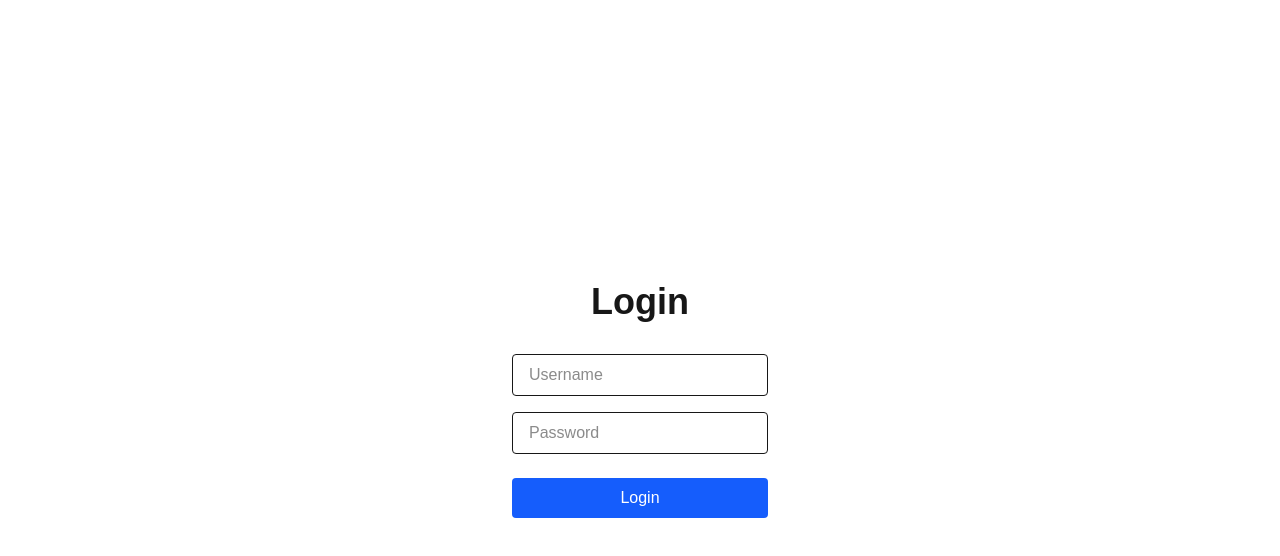
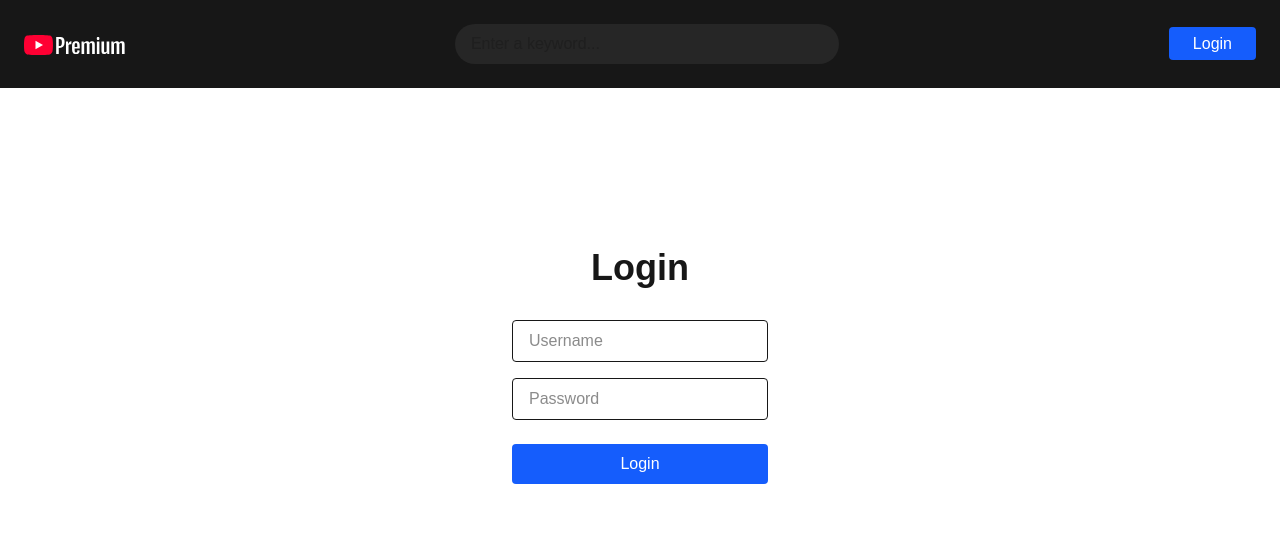
Before and after one commit to paulotra/youtube-project, a Next.js app: page /login in a window 1280 px wide. Shown: the top 556 px of the page. Built offline with nearby package versions, Linux system fonts and the light colour scheme.

Commit message:
add layout (#6)

```diff
--- a/src/app/layout.tsx
+++ b/src/app/layout.tsx
@@ -1,5 +1,6 @@
 import type { Metadata } from 'next'
 import { Geist, Geist_Mono } from 'next/font/google'
+import Navbar from '@/components/Navbar'
 import './globals.css'
 
 const geistSans = Geist({
@@ -27,7 +28,10 @@
       lang="en"
       className={`${geistSans.variable} ${geistMono.variable} h-full antialiased`}
     >
-      <body className="min-h-full flex flex-col">{children}</body>
+      <body className="min-h-full flex flex-col">
+        <Navbar />
+        <main>{children}</main>
+      </body>
     </html>
   )
 }
--- a/src/app/login/page.tsx
+++ b/src/app/login/page.tsx
@@ -42,9 +42,9 @@
     }
   }
   return (
-    <div className="flex items-center justify-center h-screen">
+    <div className="flex items-center justify-center pt-20">
       <form
-        className="flex flex-col items-center justify-center h-screen"
+        className="flex flex-col items-center justify-center mt-20"
         onSubmit={(e) => {
           e.preventDefault()
           handleLogin()
--- /dev/null
+++ b/src/components/Logo.tsx
@@ -0,0 +1,58 @@
+export default function Logo() {
+  return (
+    <svg
+      xmlns="http://www.w3.org/2000/svg"
+      id="yt-ringo2-red-svg_yt106"
+      className="external-icon"
+      width="101"
+      height="20"
+      viewBox="0 0 101 20"
+      focusable="false"
+      aria-hidden="true"
+      style={{
+        pointerEvents: 'none',
+        display: 'inherit',
+        width: '100%',
+        height: '100%',
+      }}
+    >
+      <g>
+        <path
+          d="M14.4848 20C14.4848 20 23.5695 20 25.8229 19.4C27.0917 19.06 28.0459 18.08 28.3808 16.87C29 14.65 29 9.98 29 9.98C29 9.98 29 5.34 28.3808 3.14C28.0459 1.9 27.0917 0.94 25.8229 0.61C23.5695 0 14.4848 0 14.4848 0C14.4848 0 5.42037 0 3.17711 0.61C1.9286 0.94 0.954148 1.9 0.59888 3.14C0 5.34 0 9.98 0 9.98C0 9.98 0 14.65 0.59888 16.87C0.954148 18.08 1.9286 19.06 3.17711 19.4C5.42037 20 14.4848 20 14.4848 20Z"
+          fill="#FF0033"
+        ></path>
+        <path d="M19 10L11.5 5.75V14.25L19 10Z" fill="white"></path>
+      </g>
+      <g id="youtube-paths_yt106">
+        <path
+          d="M32.1819 2.10016V18.9002H34.7619V12.9102H35.4519C38.8019 12.9102 40.5619 11.1102 40.5619 7.57016V6.88016C40.5619 3.31016 39.0019 2.10016 35.7219 2.10016H32.1819ZM37.8619 7.63016C37.8619 10.0002 37.1419 11.0802 35.4019 11.0802H34.7619V3.95016H35.4519C37.4219 3.95016 37.8619 4.76016 37.8619 7.13016V7.63016Z"
+          fill="#FFFFFF"
+        ></path>
+        <path
+          d="M41.982 18.9002H44.532V10.0902C44.952 9.37016 45.992 9.05016 47.302 9.32016L47.462 6.33016C47.292 6.31016 47.142 6.29016 47.002 6.29016C45.802 6.29016 44.832 7.20016 44.342 8.86016H44.162L43.952 6.54016H41.982V18.9002Z"
+          fill="#FFFFFF"
+        ></path>
+        <path
+          d="M55.7461 11.5002C55.7461 8.52016 55.4461 6.31016 52.0161 6.31016C48.7861 6.31016 48.0661 8.46016 48.0661 11.6202V13.7902C48.0661 16.8702 48.7261 19.1102 51.9361 19.1102C54.4761 19.1102 55.7861 17.8402 55.6361 15.3802L53.3861 15.2602C53.3561 16.7802 53.0061 17.4002 51.9961 17.4002C50.7261 17.4002 50.6661 16.1902 50.6661 14.3902V13.5502H55.7461V11.5002ZM51.9561 7.97016C53.1761 7.97016 53.2661 9.12016 53.2661 11.0702V12.0802H50.6661V11.0702C50.6661 9.14016 50.7461 7.97016 51.9561 7.97016Z"
+          fill="#FFFFFF"
+        ></path>
+        <path
+          d="M60.1945 18.9002V8.92016C60.5745 8.39016 61.1945 8.07016 61.7945 8.07016C62.5645 8.07016 62.8445 8.61016 62.8445 9.69016V18.9002H65.5045L65.4845 8.93016C65.8545 8.37016 66.4845 8.04016 67.1045 8.04016C67.7745 8.04016 68.1445 8.61016 68.1445 9.69016V18.9002H70.8045V9.49016C70.8045 7.28016 70.0145 6.27016 68.3445 6.27016C67.1845 6.27016 66.1945 6.69016 65.2845 7.67016C64.9045 6.76016 64.1545 6.27016 63.0845 6.27016C61.8745 6.27016 60.7345 6.79016 59.9345 7.76016H59.7845L59.5945 6.54016H57.5445V18.9002H60.1945Z"
+          fill="#FFFFFF"
+        ></path>
+        <path
+          d="M74.0858 4.97016C74.9858 4.97016 75.4058 4.67016 75.4058 3.43016C75.4058 2.27016 74.9558 1.91016 74.0858 1.91016C73.2058 1.91016 72.7758 2.23016 72.7758 3.43016C72.7758 4.67016 73.1858 4.97016 74.0858 4.97016ZM72.8658 18.9002H75.3958V6.54016H72.8658V18.9002Z"
+          fill="#FFFFFF"
+        ></path>
+        <path
+          d="M79.9516 19.0902C81.4116 19.0902 82.3216 18.4802 83.0716 17.3802H83.1816L83.2916 18.9002H85.2816V6.54016H82.6416V16.4702C82.3616 16.9602 81.7116 17.3202 81.1016 17.3202C80.3316 17.3202 80.0916 16.7102 80.0916 15.6902V6.54016H77.4616V15.8102C77.4616 17.8202 78.0416 19.0902 79.9516 19.0902Z"
+          fill="#FFFFFF"
+        ></path>
+        <path
+          d="M90.0031 18.9002V8.92016C90.3831 8.39016 91.0031 8.07016 91.6031 8.07016C92.3731 8.07016 92.6531 8.61016 92.6531 9.69016V18.9002H95.3131L95.2931 8.93016C95.6631 8.37016 96.2931 8.04016 96.9131 8.04016C97.5831 8.04016 97.9531 8.61016 97.9531 9.69016V18.9002H100.613V9.49016C100.613 7.28016 99.8231 6.27016 98.1531 6.27016C96.9931 6.27016 96.0031 6.69016 95.0931 7.67016C94.7131 6.76016 93.9631 6.27016 92.8931 6.27016C91.6831 6.27016 90.5431 6.79016 89.7431 7.76016H89.5931L89.4031 6.54016H87.3531V18.9002H90.0031Z"
+          fill="#FFFFFF"
+        ></path>
+      </g>
+    </svg>
+  )
+}
--- /dev/null
+++ b/src/components/Navbar.tsx
@@ -0,0 +1,29 @@
+import Link from 'next/link'
+import Logo from '@/components/Logo'
+
+export default function Navbar() {
+  return (
+    <nav className="flex items-center justify-between p-6 bg-neutral-900">
+      <div>
+        <Link href="/">
+          <Logo />
+        </Link>
+      </div>
+      <div className="flex-1 max-w-sm">
+        <input
+          type="text"
+          placeholder="Enter a keyword..."
+          className="bg-neutral-800 px-4 py-2 rounded-full w-full max-w"
+        />
+      </div>
+      <div>
+        <Link
+          href="/login"
+          className="px-6 py-2 bg-blue-600 cursor-pointer text-white rounded hover:bg-blue-700 transition w-full"
+        >
+          Login
+        </Link>
+      </div>
+    </nav>
+  )
+}
```
